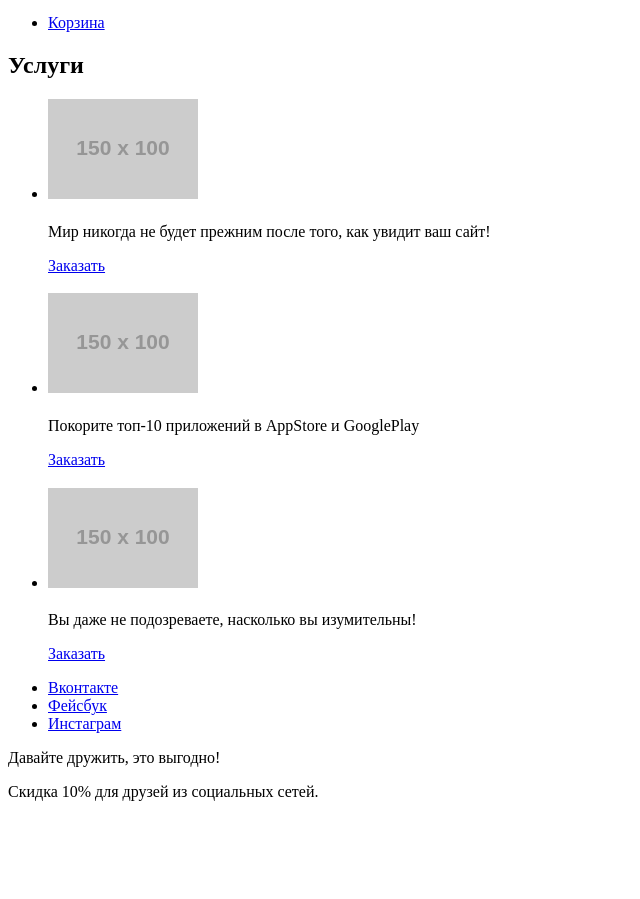
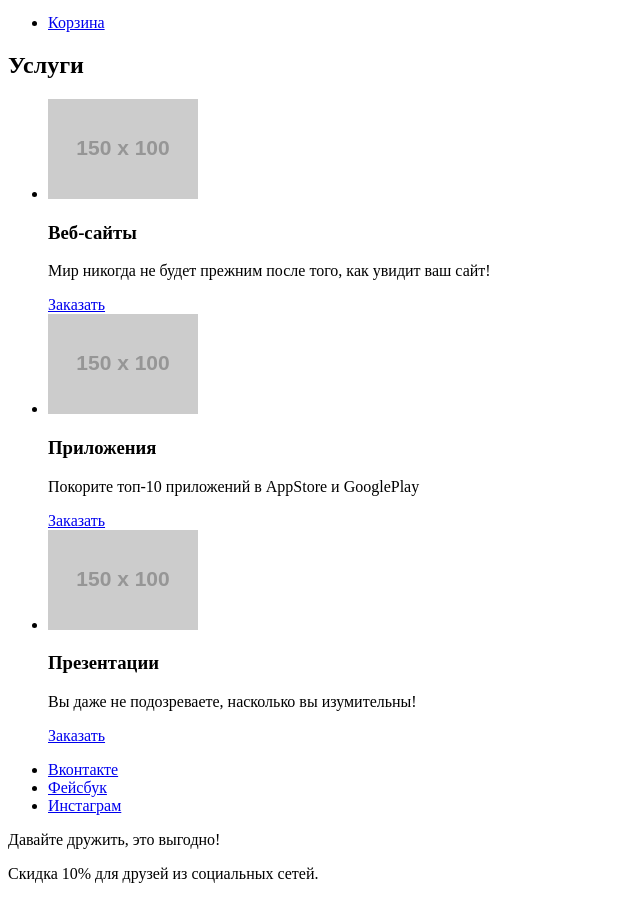
Before and after one commit to nstsvs/1302997-nerds-27, a plain HTML site: page index.html in a window 1280 px wide. Shown: the part 202-1101 px from the top of the page, without its empty margins (0-640 px from the left). Before the commit the page ends 1019 px from the top, so only its background shows below. Drawn offline with Linux system fonts and the light colour scheme; placeholder pictures from the web are drawn by us.

Commit message:
Update index.html

```diff
--- a/index.html
+++ b/index.html
@@ -30,33 +30,24 @@
       <h2>Услуги</h2>
       <ul>
         <li>
-          <h3>
-            <a href="#">
-            <img src="https://via.placeholder.com/150x100" alt="Веб-сайт">
-          </a>
-          </h3>
+          <img src="https://via.placeholder.com/150x100" alt="Веб-сайты">
+          <h3>Веб-сайты</h3>
             <p>
               Мир никогда не будет прежним после того, как увидит ваш сайт!
             </p>
             <a href="catalog.html">Заказать</a>
           </li>
           <li>
-            <h3>
-              <a href="#">
             <img src="https://via.placeholder.com/150x100" alt="Приложения">
-              </a>
-            </h3>
+            <h3>Приложения</h3>
             <p>
               Покорите топ-10 приложений в AppStore и GooglePlay
             </p>
             <a href="catalog.html">Заказать</a>
           </li>
           <li>
-            <h3>
-              <a href="#">
             <img src="https://via.placeholder.com/150x100" alt="Презентации">
-              </a>
-            </h3>
+            <h3>Презентации</h3>
             <p>
               Вы даже не подозреваете, насколько вы изумительны!
             </p>
@@ -76,6 +67,8 @@
             <li><a href="#">Фейсбук</a></li>
             <li><a href="#">Инстаграм</a></li>
           </ul>
+        </div>
+        <div>
           <p>
             Давайте дружить, это выгодно!
           </p>
```
Lines whose indentation alone changed are shown as unchanged.
